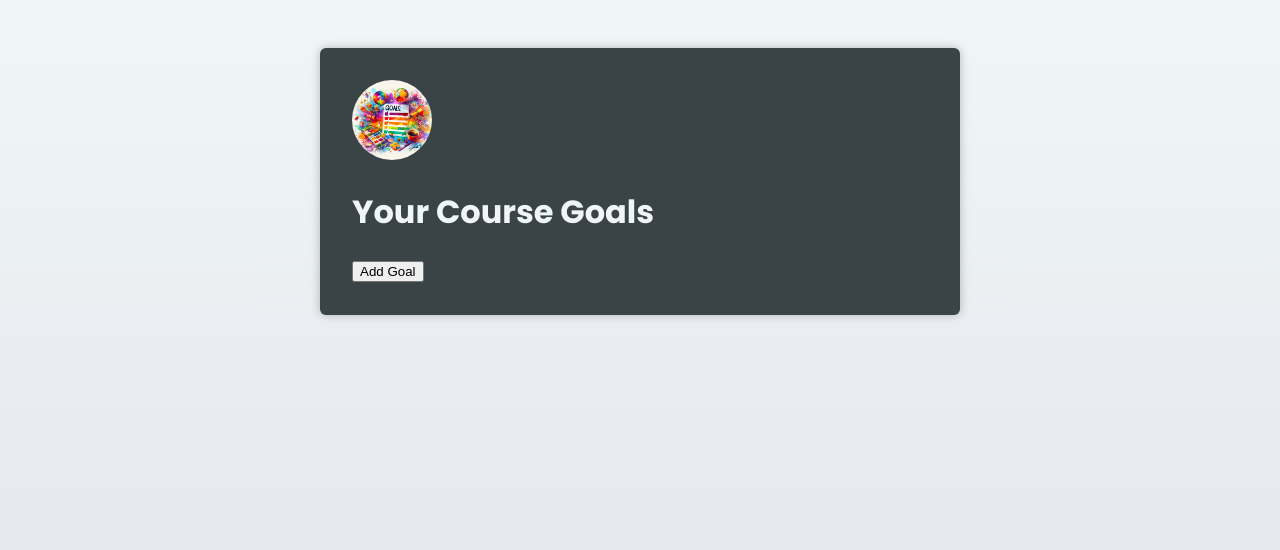
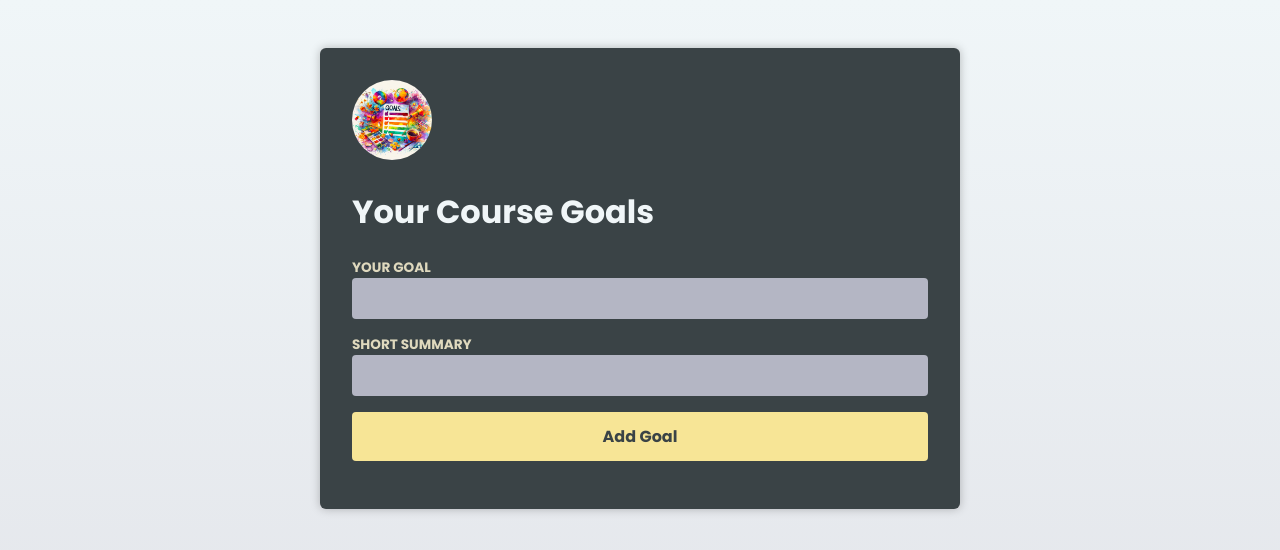
Before and after one commit to Udayanga1/react-practice, a React (Vite) app in the folder goals-app/: page / in a window 1280 px wide. Shown: the top 550 px of the page. Built offline with nearby package versions, Linux system fonts and the light colour scheme; the HTML template or start-up script is replaced by a standard one.

Commit message:
goals-app: handling and typing events

```diff
--- a/goals-app/src/App.tsx
+++ b/goals-app/src/App.tsx
@@ -4,6 +4,7 @@ import CourseGoal from "./components/CourseGoal"
 import Header from "./components/Header"
 import goalsImage from "./assets/goals.jpg"
 import CourseGoalList from "./components/CourseGoalList"
+import NewGoal from "./components/NewGoal"
 
 export type CourseGoal = {
 	title: string
@@ -34,17 +35,8 @@ export default function App() {
 			<Header image={{ src: goalsImage, alt: "A list of goals" }}>
 				<h1>Your Course Goals</h1>
 			</Header>
-			<button onClick={handleAddGoal}>Add Goal</button>
+			<NewGoal />
 			<CourseGoalList goals={goals} onDeleteGoal={handleDeleteGoal} />
-			{/* <ul>
-				{goals.map((goal) => (
-					<li key={goal.id}>
-						<CourseGoal title={goal.title}>
-							<p>{goal.description}</p>
-						</CourseGoal>
-					</li>
-				))}
-			</ul> */}
 		</main>
 	)
 }
--- a/goals-app/src/components/Header.tsx
+++ b/goals-app/src/components/Header.tsx
@@ -11,7 +11,6 @@ type HeaderProps = {
 const Header = ({ image, children }: HeaderProps) => {
 	return (
 		<div>
-			{/* <img src={image.src} alt={image.alt} /> */}
 			<img {...image} />
 			{children}
 		</div>
--- /dev/null
+++ b/goals-app/src/components/NewGoal.tsx
@@ -0,0 +1,24 @@
+import { type FormEvent } from "react"
+
+const NewGoal = () => {
+	const handleSubmit = (event: FormEvent) => {
+		event.preventDefault()
+	}
+
+	return (
+		<form onSubmit={handleSubmit}>
+			<p>
+				<label htmlFor='goal'>Your goal</label>
+				<input type='text' id='goal' />
+			</p>
+			<p>
+				<label htmlFor='summary'>Short summary</label>
+				<input type='text' id='summary' />
+			</p>
+			<p>
+				<button>Add Goal</button>
+			</p>
+		</form>
+	)
+}
+export default NewGoal
```
Also changed, not shown: goals-app/src/components/CourseGoal.tsx (+0 -12 lines).
